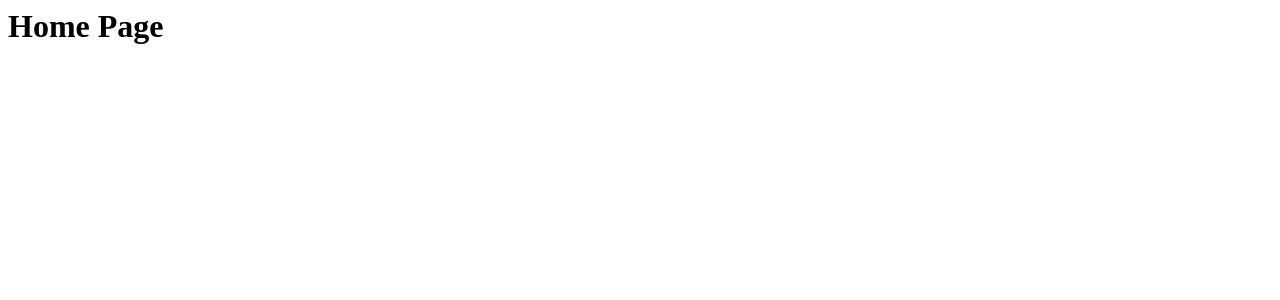
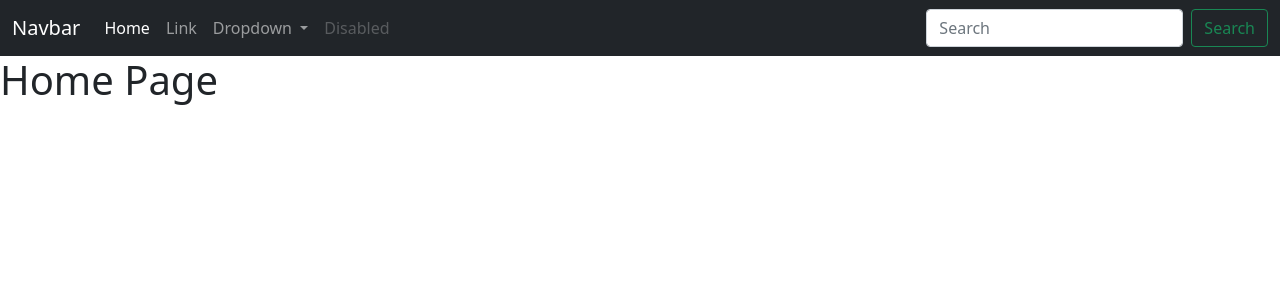
Before and after one commit to IuliiaKonovalova/flask-e-commerce, a Flask app: page / in a window 1280 px wide. Shown: the top 300 px of the page. Run offline with Flask 2, Linux system fonts and the light colour scheme.

Commit message:
Add Bootstrap navbar

```diff
--- a/market.py
+++ b/market.py
@@ -2,7 +2,9 @@ from flask import Flask, render_template
 
 app = Flask(__name__)
 
+
 @app.route('/')
+@app.route('/home')
 def home_page():
     return render_template('home.html')
 
--- a/templates/home.html
+++ b/templates/home.html
@@ -1 +1,73 @@
-<h1>Home Page</h1>
+<!doctype html>
+<html lang="en">
+
+<head>
+  <!-- Required meta tags -->
+  <meta charset="utf-8">
+  <meta name="viewport" content="width=device-width, initial-scale=1">
+
+  <!-- Bootstrap CSS -->
+  <link href="https://cdn.jsdelivr.net/npm/bootstrap@5.1.3/dist/css/bootstrap.min.css" rel="stylesheet"
+    integrity="sha384-1BmE4kWBq78iYhFldvKuhfTAU6auU8tT94WrHftjDbrCEXSU1oBoqyl2QvZ6jIW3" crossorigin="anonymous">
+
+  <title>Home Page</title>
+</head>
+
+<body>
+  <nav class="navbar navbar-expand-lg navbar-dark bg-dark">
+    <div class="container-fluid">
+      <a class="navbar-brand" href="#">Navbar</a>
+      <button class="navbar-toggler" type="button" data-bs-toggle="collapse" data-bs-target="#navbarSupportedContent"
+        aria-controls="navbarSupportedContent" aria-expanded="false" aria-label="Toggle navigation">
+        <span class="navbar-toggler-icon"></span>
+      </button>
+      <div class="collapse navbar-collapse" id="navbarSupportedContent">
+        <ul class="navbar-nav me-auto mb-2 mb-lg-0">
+          <li class="nav-item">
+            <a class="nav-link active" aria-current="page" href="#">Home</a>
+          </li>
+          <li class="nav-item">
+            <a class="nav-link" href="#">Link</a>
+          </li>
+          <li class="nav-item dropdown">
+            <a class="nav-link dropdown-toggle" href="#" id="navbarDropdown" role="button" data-bs-toggle="dropdown"
+              aria-expanded="false">
+              Dropdown
+            </a>
+            <ul class="dropdown-menu" aria-labelledby="navbarDropdown">
+              <li><a class="dropdown-item" href="#">Action</a></li>
+              <li><a class="dropdown-item" href="#">Another action</a></li>
+              <li>
+                <hr class="dropdown-divider">
+              </li>
+              <li><a class="dropdown-item" href="#">Something else here</a></li>
+            </ul>
+          </li>
+          <li class="nav-item">
+            <a class="nav-link disabled">Disabled</a>
+          </li>
+        </ul>
+        <form class="d-flex">
+          <input class="form-control me-2" type="search" placeholder="Search" aria-label="Search">
+          <button class="btn btn-outline-success" type="submit">Search</button>
+        </form>
+      </div>
+    </div>
+  </nav>
+  <h1>Home Page</h1>
+
+  <!-- Optional JavaScript; choose one of the two! -->
+
+  <!-- Option 1: Bootstrap Bundle with Popper -->
+  <script src="https://cdn.jsdelivr.net/npm/bootstrap@5.1.3/dist/js/bootstrap.bundle.min.js"
+    integrity="sha384-ka7Sk0Gln4gmtz2MlQnikT1wXgYsOg+OMhuP+IlRH9sENBO0LRn5q+8nbTov4+1p"
+    crossorigin="anonymous"></script>
+
+  <!-- Option 2: Separate Popper and Bootstrap JS -->
+  <!--
+    <script src="https://cdn.jsdelivr.net/npm/@popperjs/core@2.10.2/dist/umd/popper.min.js" integrity="sha384-7+zCNj/IqJ95wo16oMtfsKbZ9ccEh31eOz1HGyDuCQ6wgnyJNSYdrPa03rtR1zdB" crossorigin="anonymous"></script>
+    <script src="https://cdn.jsdelivr.net/npm/bootstrap@5.1.3/dist/js/bootstrap.min.js" integrity="sha384-QJHtvGhmr9XOIpI6YVutG+2QOK9T+ZnN4kzFN1RtK3zEFEIsxhlmWl5/YESvpZ13" crossorigin="anonymous"></script>
+    -->
+</body>
+
+</html>
```
